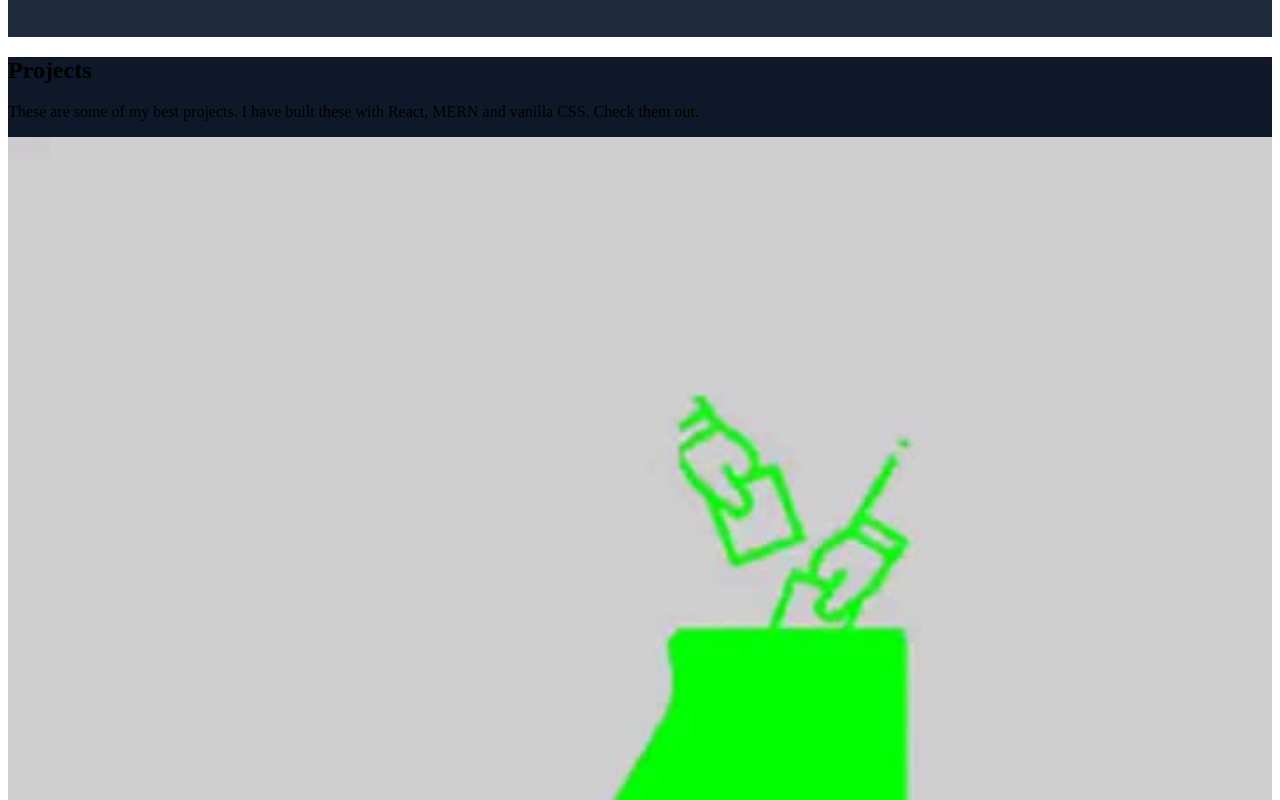
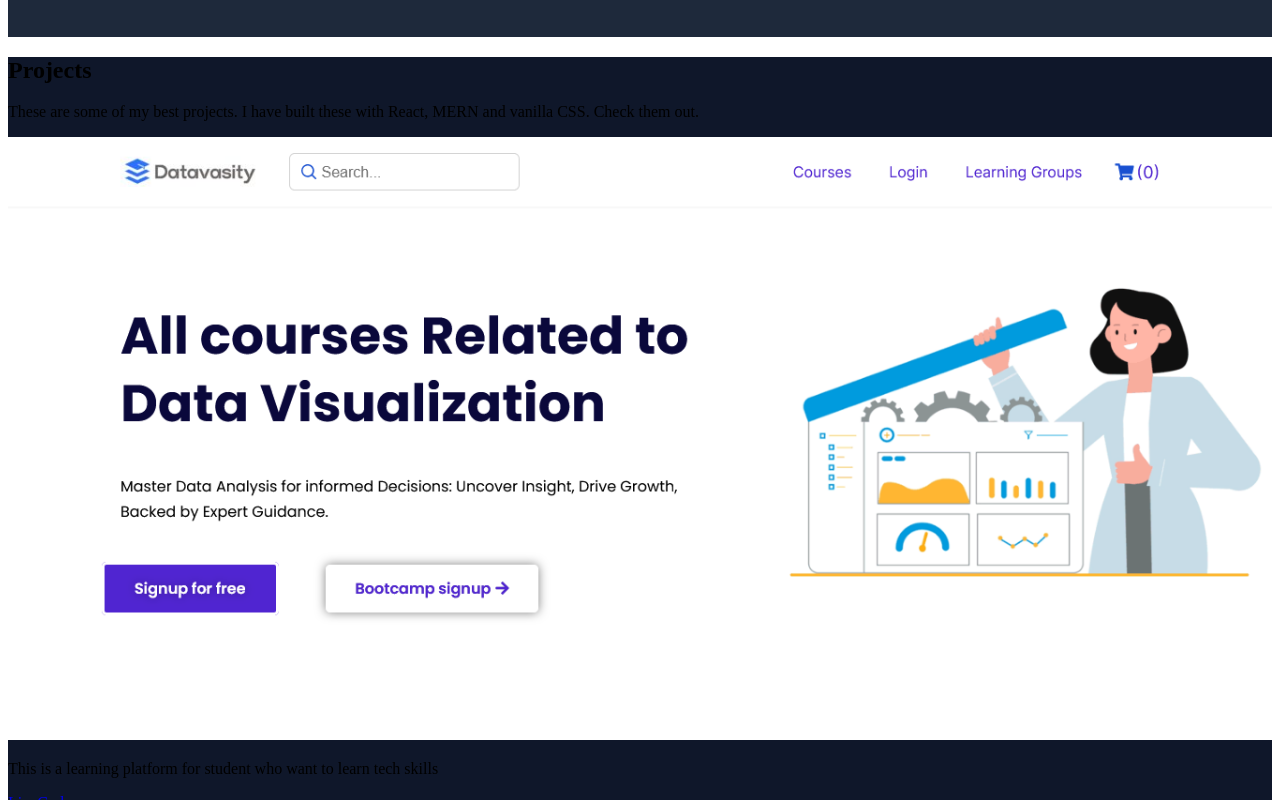
Before and after one commit to olatocode/olatocode-app, a React (Create React App) app: page / in a window 1280 px wide. Shown: the part 1900-2700 px from the top of the page. Built offline with nearby package versions, Linux system fonts and the light colour scheme.

Commit message:
feat: new project was added

```diff
--- a/src/components/Projects.js
+++ b/src/components/Projects.js
@@ -3,9 +3,18 @@
 import React from 'react';
 import votevoice from '../assets/votevoice.webp';
 import googleui from '../assets/googleui.webp';
+import datavasity from '../assets/datavasity.png';
+
 
 const Projects = () => {
   const projects = [
+      {
+      img: datavasity,
+      title: 'Datavasity',
+      desc: 'This is a learning platform for student who want to learn tech skills',
+      live: 'https://datavasity.com/',
+      code: '#',
+    },
     {
       img: votevoice,
       title: 'VoteVoice',
```
Also changed, not shown: src/assets/datavasity.png (added).
